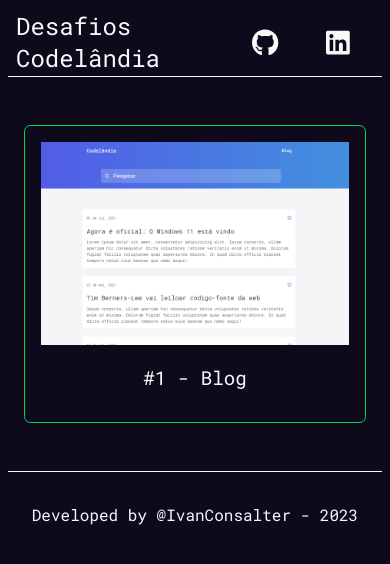
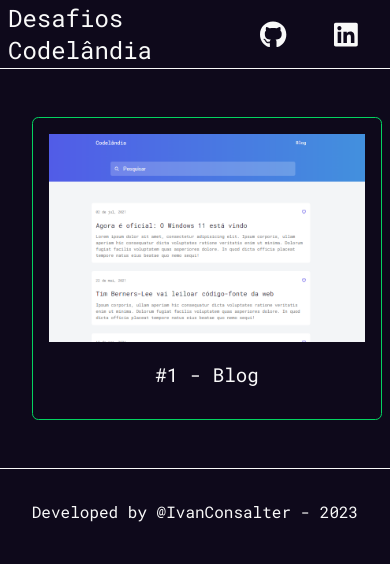
Before and after one commit to IvanConsalter/Challenges_Codelandia, an Angular app: page / in a window 390 px wide. Shown: the top 564 px of the page. Built offline with nearby package versions, Linux system fonts and the light colour scheme.

Commit message:
improving

```diff
--- a/src/app/app.component.html
+++ b/src/app/app.component.html
@@ -1,3 +1 @@
-<app-navbar></app-navbar>
 <router-outlet></router-outlet>
-<app-footer></app-footer>
--- a/src/app/home/home.component.html
+++ b/src/app/home/home.component.html
@@ -1,3 +1,4 @@
+<app-navbar></app-navbar>
 <div class="container">
   <div class="content">
     <div class="card" routerLink="/blog">
@@ -8,3 +9,4 @@
     </div>
   </div>
 </div>
+<app-footer></app-footer>
--- a/src/app/home/home.component.scss
+++ b/src/app/home/home.component.scss
@@ -1,13 +1,8 @@
 .content {
   display: grid;
-  grid-template-columns: repeat(auto-fill, minmax(300px, 1fr));
+  grid-template-columns: repeat(auto-fill, minmax(350px, 1fr));
   gap: 2rem;
-  padding: 3rem 0;
-
-  @media  screen and (max-width: 620px) {
-    padding: 3rem 1rem;
-    margin: 0 auto;
-  }
+  padding: 3rem 2rem;
 
   .card {
     background: #0E091B;
--- a/src/styles.scss
+++ b/src/styles.scss
@@ -3,6 +3,9 @@
 $text-light: #f9f9f9;
 
 body {
+  margin: 0;
+  padding: 0;
+  box-sizing: border-box;
   font-family: 'Roboto Mono', monospace;
   background: $bg-primary;
   color: $text-light;
```
